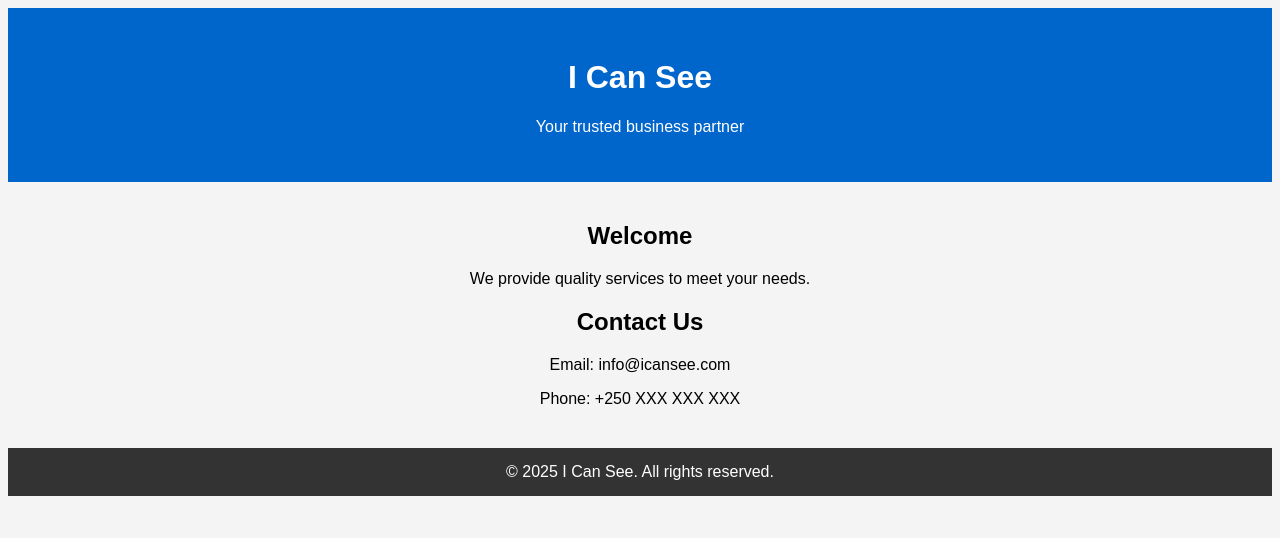
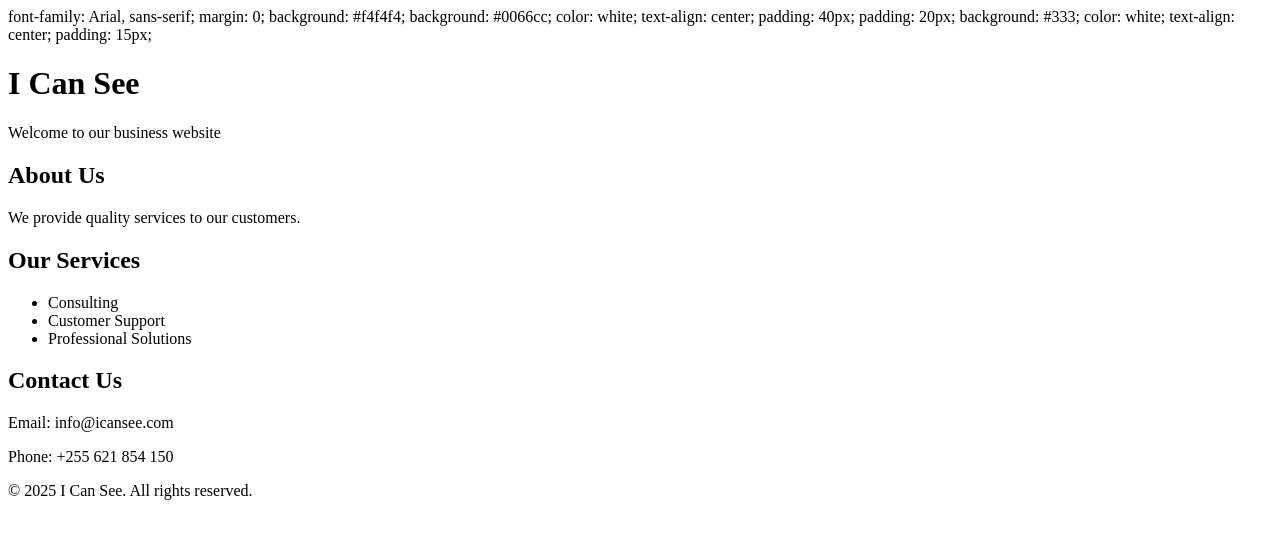
Before and after one commit to yudampenja-creator/automatic-guide, a plain HTML site: page index.html in a window 1280 px wide. Drawn offline with Linux system fonts and the light colour scheme.

Commit message:
Update index.html

```diff
--- a/index.html
+++ b/index.html
@@ -1,47 +1,33 @@
-<title>I Can See</title>
-<style>
-body {
-  font-family: Arial, sans-serif;
-  background-color: #f4f4f4;
-  text-align: center;
-}
+    font-family: Arial, sans-serif;
+    margin: 0;
+    background: #f4f4f4;
+    background: #0066cc;
+    color: white;
+    text-align: center;
+    padding: 40px;
+    padding: 20px;
+    background: #333;
+    color: white;
+    text-align: center;
+    padding: 15px;
+    <h1>I Can See</h1>
+    <p>Welcome to our business website</p>
+    <h2>About Us</h2>
+    <p>We provide quality services to our customers.</p>
 
-header {
-  background-color: #0066cc;
-  color: white;
-  padding: 30px;
-}
+    <h2>Our Services</h2>
+    <ul>
+        <li>Consulting</li>
+        <li>Customer Support</li>
+        <li>Professional Solutions</li>
+    </ul>
 
-section {
-  margin: 40px;
-}
-
-footer {
-  background-color: #333;
-  color: white;
-  padding: 15px;
-}
-</style>
-
-<header>
-<h1>I Can See</h1>
-<p>Your trusted business partner</p>
-</header>
-
-<section>
-<h2>Welcome</h2>
-<p>We provide quality services to meet your needs.</p>
-
-<h2>Contact Us</h2>
-<p>Email: info@icansee.com</p>
-<p>Phone: +250 XXX XXX XXX</p>
-</section>
-
+    <h2>Contact Us</h2>
+    <p>Email: info@icansee.com</p>
+    <p>Phone: +255 621 854 150</p>
 <footer>
-© 2025 I Can See. All rights reserved.
+    © 2025 I Can See. All rights reserved.
 </footer>
 
-<!DOCTYPE html>
-<html>
-<head>
-<title>I Can See</title>
+</body>
+</html>
```
